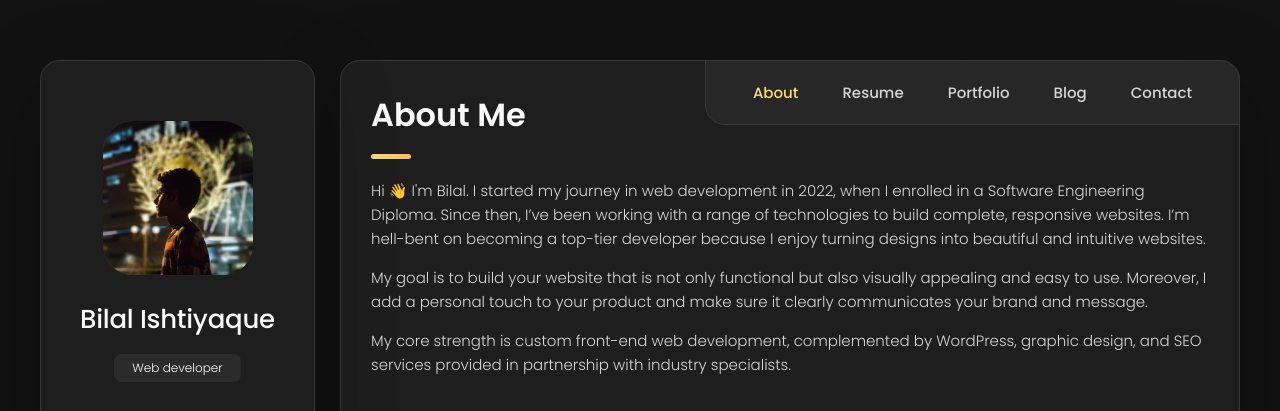
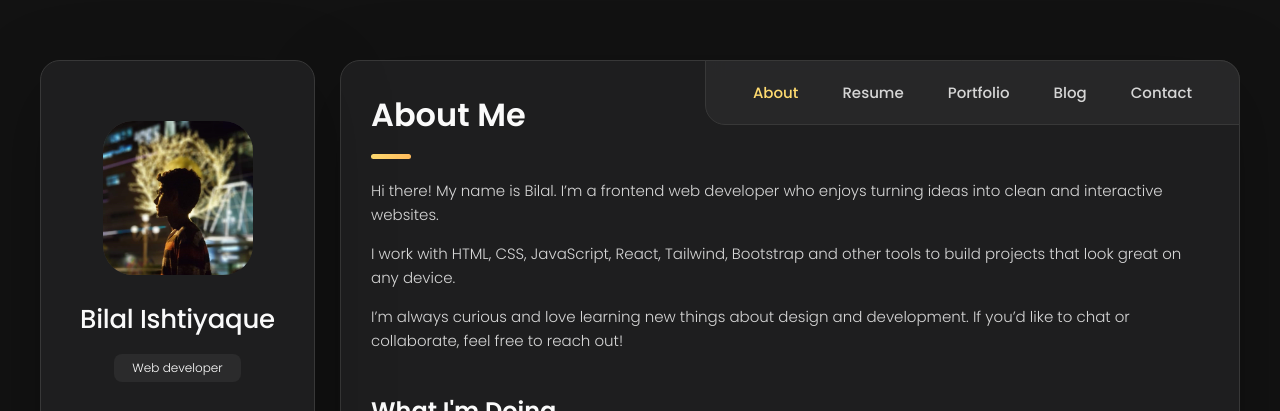
Before and after one commit to Bilal-Ishtiyaque/My-Portfolio, a plain HTML site: page index.html in a window 1280 px wide. Shown: the top 411 px of the page. Drawn offline with nearby package versions, Linux system fonts and the light colour scheme.

Commit message:
made some changes

```diff
--- a/index.html
+++ b/index.html
@@ -140,9 +140,9 @@
           <h2 class="h2 articleTitle">About me</h2>
         </header>
         <div class="aboutCaption">
-          <p>Hi 👋 I'm Bilal. I started my journey in web development in 2022, when I enrolled in a Software Engineering Diploma. Since then, I’ve been working with a range of technologies to build complete, responsive websites. I’m hell-bent on becoming a top-tier developer because I enjoy turning designs into beautiful and intuitive websites.</p>
-          <p>My goal is to build your website that is not only functional but also visually appealing and easy to use. Moreover, I add a personal touch to your product and make sure it clearly communicates your brand and message.</p>
-          <p>My core strength is custom front-end web development, complemented by WordPress, graphic design, and SEO services provided in partnership with industry specialists.</p>
+          <p>Hi there! My name is Bilal. I’m a frontend web developer who enjoys turning ideas into clean and interactive websites.</p>
+          <p>I work with HTML, CSS, JavaScript, React, Tailwind, Bootstrap and other tools to build projects that look great on any device.</p>
+          <p>I’m always curious and love learning new things about design and development. If you’d like to chat or collaborate, feel free to reach out!</p>
         </div>
 
         <section class="service">
```
